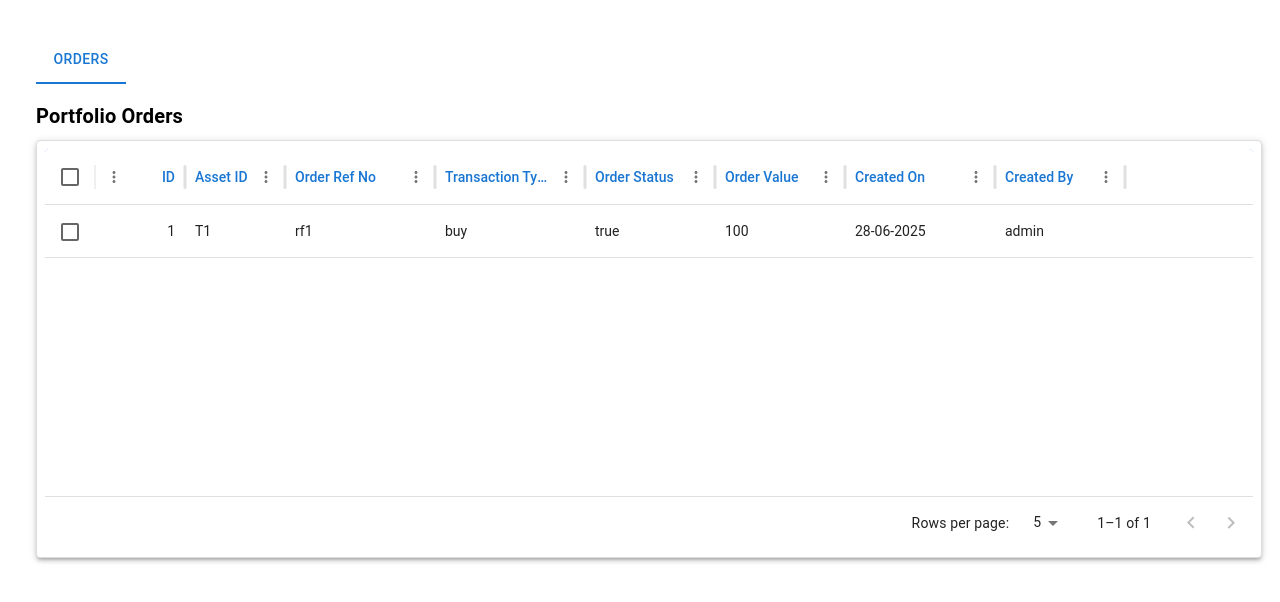
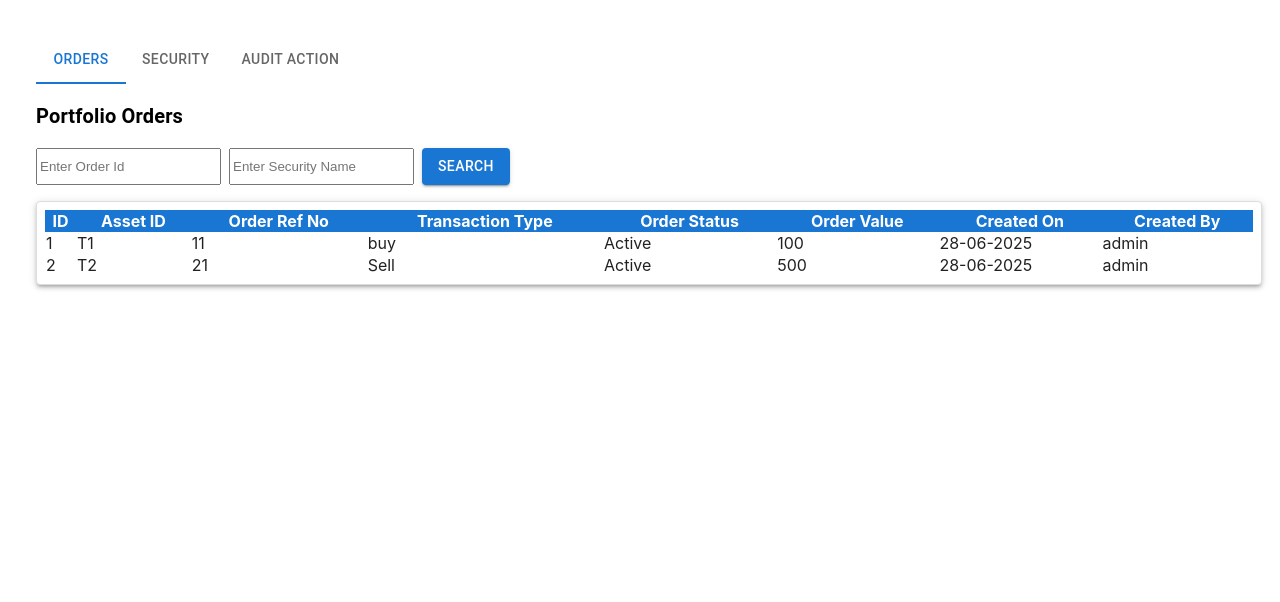
Before and after one commit to sailakshmy/portfoliomanagementsystem, a React (Create React App) app in the folder hcl-portfolio-management-system/: page / in a window 1280 px wide. Shown: the top 602 px of the page. Built offline with nearby package versions, Linux system fonts and the light colour scheme; data requests are answered from the project's data file.

Commit message:
order fetch

```diff
--- a/hcl-portfolio-management-system/db.json
+++ b/hcl-portfolio-management-system/db.json
@@ -3,10 +3,20 @@
       {
         "id": 1,
         "asset_id": "T1",
-        "order_ref_no": "rf1",
+        "order_ref_no": "11",
         "order_status": true,
         "txn_type": "buy",
         "order_value":100,
+        "created_on":"28-06-2025",
+        "created_by":"admin"
+      },
+      {
+        "id": 2,
+        "asset_id": "T2",
+        "order_ref_no": "21",
+        "order_status": true,
+        "txn_type": "Sell",
+        "order_value":500,
         "created_on":"28-06-2025",
         "created_by":"admin"
       }
--- a/hcl-portfolio-management-system/src/App.js
+++ b/hcl-portfolio-management-system/src/App.js
@@ -9,6 +9,7 @@ function App() {
       <div style={{ padding: "20px" }}>
         <Routes>
           <Route path="/" element={<PortfolioPage />} />
+          <Route path="/orders/:id" element={<PortfolioPage />} />
         </Routes>
       </div>
     </Router>
--- a/hcl-portfolio-management-system/src/pages/portfolioPage.jsx
+++ b/hcl-portfolio-management-system/src/pages/portfolioPage.jsx
@@ -1,32 +1,55 @@
 import React, { useEffect, useState } from "react";
-import { DataGrid } from "@mui/x-data-grid";
-import Paper from "@mui/material/Paper";
+import {
+  Paper,
+  Typography,
+  Tabs,
+  Tab,
+  Box,
+  Button,
+} from "@mui/material";
 import axios from "axios";
-import { Typography, Tabs, Tab, Box } from "@mui/material";
-
-const columns = [
-  { field: "id", headerName: "ID", width: 90, type: "number" },
-  { field: "asset_id", headerName: "Asset ID", width: 100 },
-  { field: "order_ref_no", headerName: "Order Ref No", width: 150 },
-  { field: "txn_type", headerName: "Transaction Type", width: 150 },
-  { field: "order_status", headerName: "Order Status", width: 130 },
-  { field: "order_value", headerName: "Order Value", width: 130 },
-  { field: "created_on", headerName: "Created On", width: 150 },
-  { field: "created_by", headerName: "Created By", width: 130 },
-];
-
-const paginationModel = { page: 0, pageSize: 5 };
 
 function PortfolioPage() {
   const [historyData, setHistoryData] = useState([]);
   const [tabValue, setTabValue] = useState(0);
+  const [orderId, setOrderId] = useState("");
+  const [securityName, setSecurityName] = useState("");
 
   useEffect(() => {
     axios
       .get("http://localhost:3001/orders")
       .then((res) => setHistoryData(res.data))
-      .catch((err) => console.error("Error fetching posts:", err));
+      .catch((err) => console.error("Error fetching orders:", err));
   }, []);
+
+  const SearchOrder = () => {
+    let query = "";
+
+    if (orderId.trim() !== "") {
+      query += `id=${orderId}`;
+    }
+    if (securityName.trim() !== "") {
+      if (query !== "") query += "&";
+      query += `asset_id=${securityName}`;
+    }
+
+    // if (orderId && orderId.trim() !== "") {
+    //   axios
+    //     .get(`http://localhost:3001/orders?id=${orderId}`)
+    //     .then((res) => {
+    //       setHistoryData(res.data); // json-server returns array
+    //     })
+    //     .catch((err) => console.error("Error fetching order:", err));
+    // }
+    if (query !== "") {
+      axios
+        .get(`http://localhost:3001/orders?${query}`)
+        .then((res) => {
+          setHistoryData(res.data);
+        })
+        .catch((err) => console.error("Error fetching orders:", err));
+    }
+  };
 
   const handleTabChange = (event, newValue) => {
     setTabValue(newValue);
@@ -35,49 +58,90 @@ function PortfolioPage() {
   return (
     <Box sx={{ p: 2 }}>
       {/* Tabs section */}
-      <Tabs value={tabValue} onChange={handleTabChange} aria-label="Portfolio Tabs">
+      <Tabs
+        value={tabValue}
+        onChange={handleTabChange}
+        aria-label="Portfolio Tabs"
+      >
         <Tab label="Orders" />
-        {/* you can add more tabs here later */}
+        <Tab label="Security" />
+        <Tab label="Audit Action" />
       </Tabs>
 
       {/* Heading */}
       <Typography
         variant="h6"
-        component="div"
-        sx={{ mt: 2, mb: 1, fontWeight: "bold" }}
+        sx={{ mt: 2, mb: 2, fontWeight: "bold" }}
       >
         Portfolio Orders
       </Typography>
 
-      {/* Table */}
+      {/* Search Box */}
+      <Box sx={{ display: "flex", gap: 1, mb: 2 }}>
+        <input
+          placeholder="Enter Order Id"
+          value={orderId}
+          onChange={(e) => setOrderId(e.target.value)}
+        />
+         <input
+          placeholder="Enter Security Name"
+          value={securityName}
+          onChange={(e) => setSecurityName(e.target.value)}
+        />
+        <Button
+          variant="contained"
+          onClick={() => SearchOrder()}
+        >
+          Search
+        </Button>
+      </Box>
+
+      {/* Simple Table */}
       <Paper
         elevation={3}
         sx={{
-          height: 400,
           width: "100%",
           p: 1,
           border: "1px solid #ddd",
-          //backgroundColor: "#fafafa"
+          overflowX: "auto",
         }}
       >
-        <DataGrid
-          rows={historyData}
-          columns={columns}
-          initialState={{ pagination: { paginationModel } }}
-          pageSizeOptions={[5, 10]}
-          checkboxSelection
-          sx={{
-            border: "none",
-            "& .MuiDataGrid-columnHeaders": {
-              backgroundColor: "#1976d2",
-              color: "#1976d2",
-              fontWeight: "bold"
-            },
-            "& .MuiDataGrid-row:hover": {
-              backgroundColor: "#f5f5f5"
-            }
-          }}
-        />
+        <table style={{ width: "100%", borderCollapse: "collapse" }}>
+          <thead>
+            <tr style={{ backgroundColor: "#1976d2", color: "white" }}>
+              <th>ID</th>
+              <th>Asset ID</th>
+              <th>Order Ref No</th>
+              <th>Transaction Type</th>
+              <th>Order Status</th>
+              <th>Order Value</th>
+              <th>Created On</th>
+              <th>Created By</th>
+            </tr>
+          </thead>
+          <tbody>
+            {historyData && historyData.length > 0 ? (
+              historyData.map((row) => (
+                <tr key={row.id}>
+                  <td>{row.id}</td>
+                  <td>{row.asset_id}</td>
+                  <td>{row.order_ref_no}</td>
+                  <td>{row.txn_type}</td>
+                  <td>{row.order_status ? "Active" : "Inactive"}</td>
+                  <td>{row.order_value}</td>
+                  <td>{row.created_on}</td>
+                  <td>{row.created_by}</td>
+                </tr>
+              ))
+            ) : (
+              <tr>
+                <td colSpan={8} style={{ textAlign: "center" }}>
+                  No data available
+                </td>
+              </tr>
+            )}
+          </tbody>
+        </table>
       </Paper>
     </Box>
   );
```
